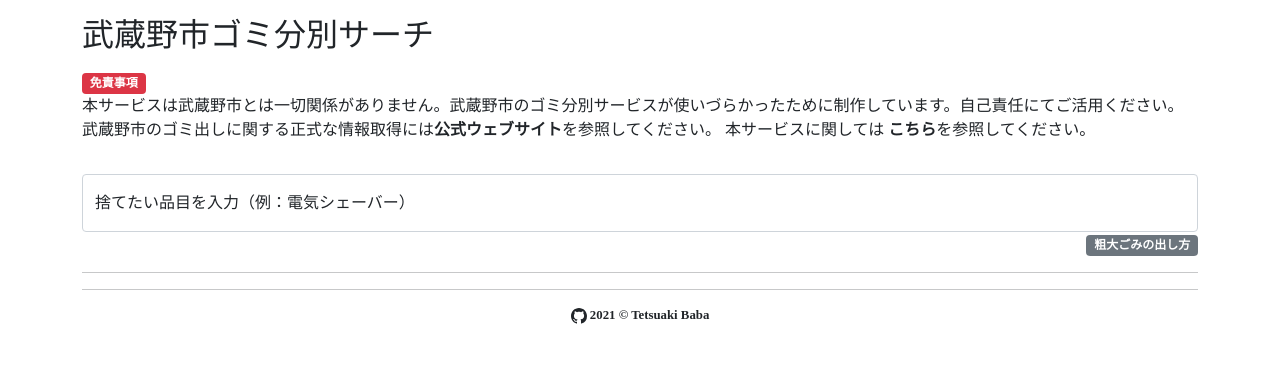
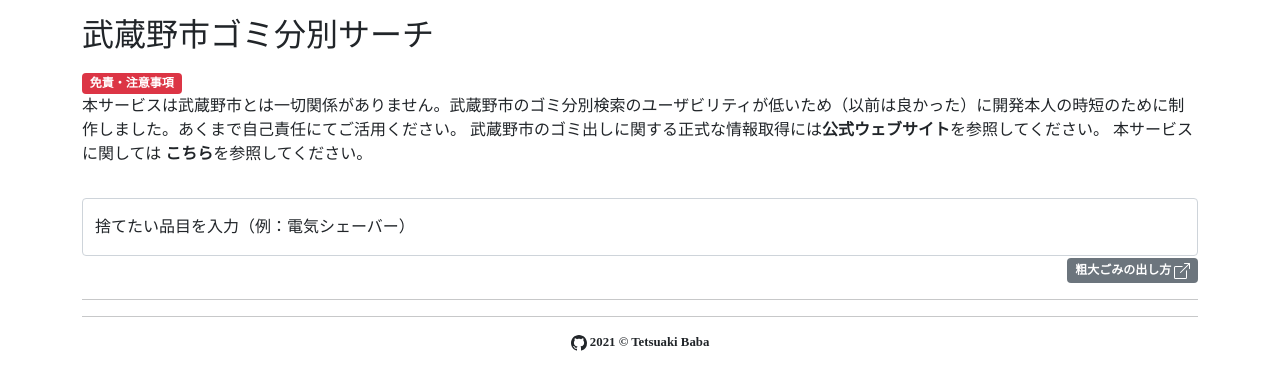
Before and after one commit to TetsuakiBaba/bunbetsuable, a plain HTML site: page index.html in a window 1280 px wide. Drawn offline with nearby package versions, Linux system fonts and the light colour scheme; no server answers; a web font is replaced by a local one.

Commit message:
文言追記

```diff
--- a/index.html
+++ b/index.html
@@ -23,7 +23,7 @@
     <span id="test"></span>
 
 
-    <div class="container-sm">
+    <div class="container-md">
         <div class="row">
             <div class="col-sm-12">
                 <h2 class=" mt-3 mb-3 position-relative">
@@ -31,9 +31,9 @@
                 </h2>
             </div>
             <div class="col-12">
-                <span class="badge bg-danger">免責事項</span>
+                <span class="badge bg-danger">免責・注意事項</span>
                 <p>
-                    本サービスは武蔵野市とは一切関係がありません。武蔵野市のゴミ分別サービスが使いづらかったために制作しています。自己責任にてご活用ください。
+                    本サービスは武蔵野市とは一切関係がありません。武蔵野市のゴミ分別検索のユーザビリティが低いため（以前は良かった）に開発本人の時短のために制作しました。あくまで自己責任にてご活用ください。
                     武蔵野市のゴミ出しに関する正式な情報取得には<a
                         href="http://www.city.musashino.lg.jp/kurashi_guide/gomi_kankyou_eisei/gomi_dashikata/index.html"
                         target="_blank">公式ウェブサイト</a>を参照してください。
@@ -51,7 +51,16 @@
             </div>
             <div class="col-12" style="text-align:right">
                 <a href="http://www.city.musashino.lg.jp/kurashi_guide/gomi_kankyou_eisei/1004816.html" target="_blank">
-                    <span class="badge bg-secondary">粗大ごみの出し方</span>
+                    <span class="badge bg-secondary">
+                        粗大ごみの出し方
+                        <svg xmlns="http://www.w3.org/2000/svg" width="16" height="16" fill="currentColor"
+                            class="bi bi-box-arrow-up-right" viewBox="0 0 16 16">
+                            <path fill-rule="evenodd"
+                                d="M8.636 3.5a.5.5 0 0 0-.5-.5H1.5A1.5 1.5 0 0 0 0 4.5v10A1.5 1.5 0 0 0 1.5 16h10a1.5 1.5 0 0 0 1.5-1.5V7.864a.5.5 0 0 0-1 0V14.5a.5.5 0 0 1-.5.5h-10a.5.5 0 0 1-.5-.5v-10a.5.5 0 0 1 .5-.5h6.636a.5.5 0 0 0 .5-.5z" />
+                            <path fill-rule="evenodd"
+                                d="M16 .5a.5.5 0 0 0-.5-.5h-5a.5.5 0 0 0 0 1h3.793L6.146 9.146a.5.5 0 1 0 .708.708L15 1.707V5.5a.5.5 0 0 0 1 0v-5z" />
+                        </svg>
+                    </span>
                 </a>
             </div>
 
--- a/search.js
+++ b/search.js
@@ -44,6 +44,6 @@ function keyTyped(event) {
         }
     }
 
-    console.log(document.querySelector('table'));
+    //console.log(document.querySelector('table'));
 
 }
```
Also changed, not shown: get.js (+5 -5 lines), 1 other file.
